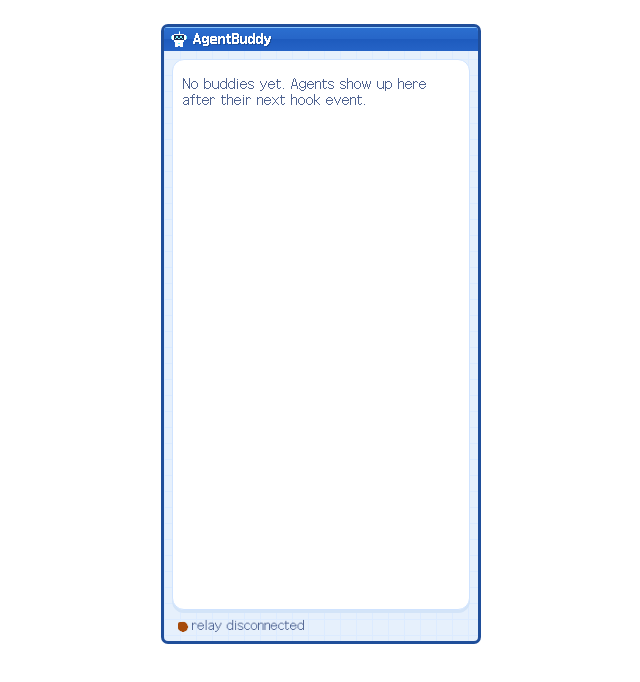
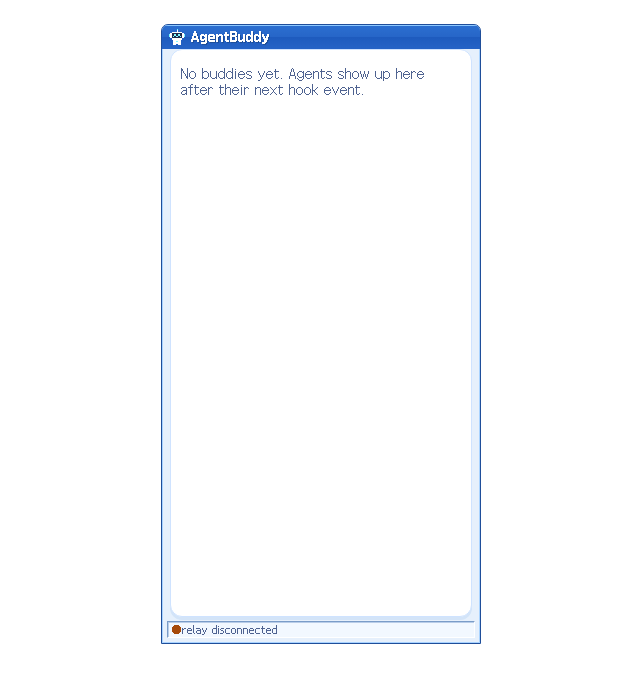
Before and after one commit to jasonethicseo/agentbuddy, a website built with Vite: page index.html in a window 1280 px wide. Shown: the whole page, without its empty margins (319-959 px from the left). Built offline with nearby package versions, Linux system fonts and the light colour scheme; no server answers; files whose address does not match are found by name.

Commit message:
Retro-skin task 5.2: 1 px window frame with 7/0 corners, square alert strip, sunken status bar panels

```diff
--- a/src/ui/chrome.ts
+++ b/src/ui/chrome.ts
@@ -3,7 +3,7 @@
 import type { AppSnapshot } from '../core/snapshot';
 import type { ThemeId } from '../core/theme';
 import { el } from './dom';
-import { alertText, footer } from './model/chrome';
+import { alertText, statusPanels } from './model/chrome';
 import type { Tab } from './model/chrome';
 import { unreadCount } from './model/inbox';
 import { TOOLS, rovingTarget, toolbarView } from './model/toolbar';
@@ -99,16 +99,20 @@ export function renderChrome(s: AppSnapshot, tab: Tab, notice: string | undefine
   }
 
   const bar = $('.statusbar');
-  const f = footer(s, tab, notice);
-  bar.hidden = f === null;
-  if (f === null) return;
-  const parts: Node[] = [];
-  if (f.dot !== undefined) {
-    const dot = mark('relay-mark');
-    dot.dataset['dot'] = f.dot;
-    parts.push(dot);
-  }
-  parts.push(el('span', 'status-text', f.left));
-  if (f.right !== undefined) parts.push(el('span', 'status-right', f.right));
-  bar.replaceChildren(...parts);
+  const panels = statusPanels(s, tab, notice);
+  bar.hidden = panels === null;
+  if (panels === null) return;
+  bar.replaceChildren(
+    ...panels.map((p) => {
+      const panel = el('span', p.grow ? 'panel sunken grow' : 'panel sunken');
+      if (p.dot !== undefined) {
+        const dot = mark('relay-mark');
+        dot.dataset['dot'] = p.dot;
+        panel.append(dot, ' ');
+      }
+      panel.append(el('span', 'panel-text', p.text));
+      if (p.check === true) panel.append(' ', icon('check', 7)); // `on top ✓`; Galmuri has no ✓ (retro-skin Requirement 4.5)
+      return panel;
+    }),
+  );
 }
--- a/src/ui/model/chrome.ts
+++ b/src/ui/model/chrome.ts
@@ -1,5 +1,5 @@
-// The window around the screens as plain data: alert strip, footer and the connections
-// card (messenger-app Requirements 5.10, 5.11, 6.10, 14.1). Pure.
+// The window around the screens as plain data: alert strip, status bar and the connections
+// card (messenger-app Requirements 5.10, 5.11, 6.10, 14.1; retro-skin Requirement 8). Pure.
 import type { MenuCount } from '../../core/attention';
 import type { AgentId } from '../../core/event';
 import type { AppSnapshot } from '../../core/snapshot';
@@ -8,10 +8,14 @@ import { AGENT_NAMES } from '../../core/text';
 export type Tab = 'list' | 'inbox' | 'settings';
 export type Dot = 'ok' | 'muted' | 'alert' | 'idle';
 
-export interface FooterVM {
+/** One sunken panel of the status bar. */
+export interface StatusPanel {
+  text: string;
   dot?: Dot;
-  left: string;
-  right?: string;
+  /** `on top`: the pixel check follows (Galmuri has no ✓). */
+  check?: boolean;
+  /** The panel that takes the free width. */
+  grow?: boolean;
 }
 
 /** `1 needs your OK · 1 done, unread`, or null when nothing needs the user. */
@@ -26,7 +30,7 @@ export function alertText(c: MenuCount): string | null {
 export function relayStatus(s: AppSnapshot): { dot: Dot; text: string } {
   switch (s.connection) {
     case 'ok':
-      return { dot: 'ok', text: 'relay connected · local only' };
+      return { dot: 'ok', text: 'relay connected' };
     case 'foreign':
       return { dot: 'alert', text: `port ${s.port} is used by another program` };
     case 'error':
@@ -37,18 +41,19 @@ export function relayStatus(s: AppSnapshot): { dot: Dot; text: string } {
 }
 
 /**
- * Buddies: the relay status (or a notice for a few seconds) and `on top ✓` while pinned.
- * Inbox: the privacy line. Settings: no footer.
+ * The status bar, with the texts of the footer it replaces, split into panels (retro-skin Requirement 8).
+ * Buddies: the relay status (or a notice for a few seconds), `local only` while connected, and `on top ✓` while pinned.
+ * Inbox: the privacy line. Settings: none.
  */
-export function footer(s: AppSnapshot, tab: Tab, notice?: string): FooterVM | null {
+export function statusPanels(s: AppSnapshot, tab: Tab, notice?: string): StatusPanel[] | null {
   if (tab === 'settings') return null;
-  if (tab === 'inbox') return { left: 'kept on this computer only', right: 'click a message to go there' };
+  if (tab === 'inbox') return [{ text: 'kept on this computer only', grow: true }, { text: 'click a message to go there' }];
   const status = notice !== undefined ? { dot: 'alert' as const, text: notice } : relayStatus(s);
-  const vm: FooterVM = { dot: status.dot, left: status.text };
-  if (s.mode !== 'browser' && s.settings.alwaysOnTop) vm.right = 'on top ✓';
-  return vm;
+  const panels: StatusPanel[] = [{ dot: status.dot, text: status.text, grow: true }];
+  if (notice === undefined && s.connection === 'ok') panels.push({ text: 'local only' });
+  if (s.mode !== 'browser' && s.settings.alwaysOnTop) panels.push({ text: 'on top', check: true });
+  return panels;
 }
-
 export function connections(s: AppSnapshot): Array<{ dot: Dot; text: string }> {
   const where = s.mode === 'own' ? ' · in this app' : s.mode === 'attached' ? ' · attached' : '';
   const lines: Array<{ dot: Dot; text: string }> = [{ dot: relayStatus(s).dot, text: `Relay · 127.0.0.1:${s.port}${where}` }];
--- a/src/ui/styles/main.css
+++ b/src/ui/styles/main.css
@@ -1,18 +1,19 @@
-/* Main window, from docs/mockups/MainBot.dc.html and MainCute.dc.html (themes spec); Inbox and Settings keep the
-   layout of Inbox.dc.html and Settings.dc.html. Colors, radii and decoration characters: themes/*.css. */
+/* Main window, from docs/mockups/MainBot2000.dc.html and MainCute2000.dc.html (retro-skin spec); Inbox and Settings keep the
+   layout of Inbox.dc.html and SkinPicker2000.dc.html. Colors and decoration characters: themes/*.css; materials: materials.css. */
 html, body { height: 100%; margin: 0; background: transparent; }
 button { font: inherit; color: inherit; margin: 0; }
-button:focus-visible, input:focus-visible { outline: 2px solid var(--focus); outline-offset: 2px; }
 [hidden] { display: none !important; }
 
-/* The window: the page draws the frame and the theme's round corners on a transparent window (O5). */
+/* The window: 1 px frame, 1 px inner line, 7 px top corners and square bottom ones, flat background
+   (retro-skin Requirements 2.4, 2.7). The page draws them on the transparent window (themes O5). */
 .window {
-  box-sizing: border-box; height: 100vh; display: flex; flex-direction: column; gap: 8px; padding-bottom: 8px; overflow: hidden;
-  font-family: var(--font-text); font-size: 12px; color: var(--text);
-  background-color: var(--bg); background-image: var(--bg-pattern); background-size: var(--bg-pattern-size);
-  border: var(--frame-width) solid var(--frame); border-radius: var(--radius-window);
+  box-sizing: border-box; height: 100vh; display: flex; flex-direction: column; overflow: hidden;
+  font-family: var(--font-text); font-size: 12px; color: var(--text); background: var(--bg);
+  border: 1px solid var(--frame); border-radius: var(--radius-window) var(--radius-window) 0 0;
+  box-shadow: inset 0 0 0 1px var(--frame-inner);
 }
 body.browser .window { width: 320px; height: 620px; margin: 24px auto; }
+.me-row, .alert-strip, .screen, .banner { margin: 5px 5px 0; }
 
 /* Title bar: the gloss material (materials.css), from MainBot2000 / MainCute2000 (retro-skin Requirement 5). */
 .titlebar { display: flex; align-items: center; gap: 6px; padding: 4px 5px 4px 7px; -webkit-app-region: drag; user-select: none; }
@@ -39,25 +40,22 @@ body.browser .window { width: 320px; height: 620px; margin: 24px auto; }
   color: var(--count-text); background: var(--count-bg); border: 1px solid var(--count-line);
 }
 
-/* Alert strip */
+/* Alert strip: colors kept, 1 px solid and square, led by `!` in both skins (retro-skin Requirement 7.3, S13). */
 .alert-strip {
-  display: flex; align-items: center; gap: 6px; margin: 0 8px; padding: 6px 12px; font-weight: 700;
-  color: var(--alert-strip-text); background: var(--alert-strip-bg);
-  border: 2px dashed var(--alert-strip-line); border-radius: var(--alert-strip-radius);
+  display: flex; align-items: center; gap: 6px; padding: 3px 6px; font-weight: 700;
+  color: var(--alert-strip-text); background: var(--alert-strip-bg); border: 1px solid var(--alert-strip-line);
 }
 .alert-mark::before { content: var(--alert-mark); }
 
 .screen { flex: 1 1 auto; min-height: 0; overflow-y: auto; }
 
-/* Footer: on the window background, so its text uses --text-on-bg (decision D8) */
-.statusbar { display: flex; align-items: center; gap: 6px; padding: 0 14px; font-size: 11px; color: var(--text-on-bg); }
-.status-text { flex-grow: 1; min-width: 0; overflow: hidden; text-overflow: ellipsis; white-space: nowrap; }
-.status-right { flex-shrink: 0; }
-/* The connection mark: a square dot (Blue Bot) or a ♥ (Strawberry Milk), in its state color. */
-.relay-mark {
-  display: inline-block; flex-shrink: 0; width: var(--relay-dot-size); height: var(--relay-dot-size);
-  border-radius: var(--relay-dot-radius); background: currentColor; color: var(--st-off); line-height: 1;
-}
+/* Status bar: sunken panels in Galmuri9 10 px (retro-skin Requirement 8). */
+.statusbar { display: flex; gap: 2px; padding: 4px 5px 5px; font-family: var(--font-small); font-size: 10px; color: var(--text-2); }
+.panel { display: flex; align-items: center; flex-shrink: 0; padding: 1px 4px; background: var(--field); white-space: pre; }
+.panel.grow { flex: 1 1 auto; min-width: 0; }
+.panel-text { overflow: hidden; text-overflow: ellipsis; white-space: nowrap; }
+/* The connection mark `●`, in its state color; also on the Settings connection lines. */
+.relay-mark { flex-shrink: 0; color: var(--st-off); }
 .relay-mark::before { content: var(--relay-mark); }
 .relay-mark[data-dot='ok'] { color: var(--st-work); }
 .relay-mark[data-dot='alert'] { color: var(--st-wait); }
```
Also changed, not shown: tests/unit/ui-model.test.ts (+14 -12 lines), .kiro/specs/retro-skin/tasks.md.
